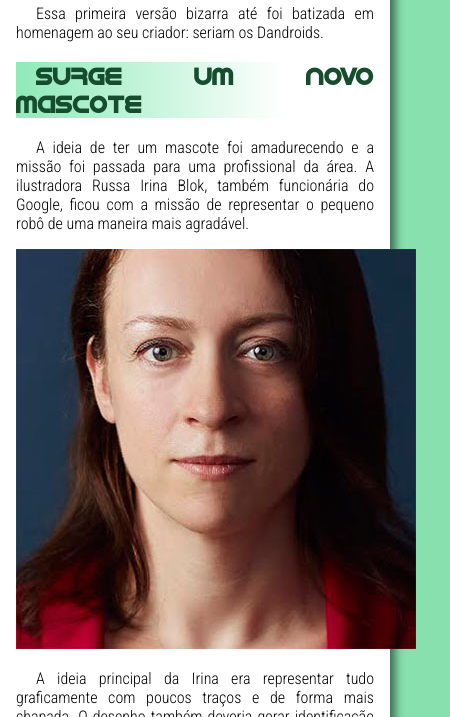
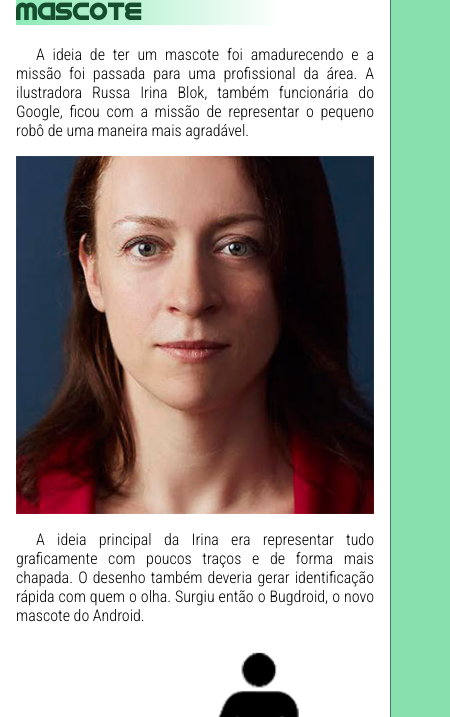
Before and after one commit to ceciliaglemos/projeto-android, a plain HTML site: page index.html in a window 390 px wide. Shown: the part 1283-2000 px from the top of the page, 450 px wide, since content can reach past the window. Drawn offline with Linux system fonts and the light colour scheme.

Commit message:
Responsividade corrigida

```diff
--- a/style.css
+++ b/style.css
@@ -53,7 +53,10 @@ main {
     border-radius: 10px;
     box-shadow: 5px 5px 10px rgba(0, 0, 0, 0.548);
 }
-
+img {
+    width: 100%;
+    display: block;
+}
 main > h1, h2{
     font-family:idroid;
     color: #164d2f;
```
